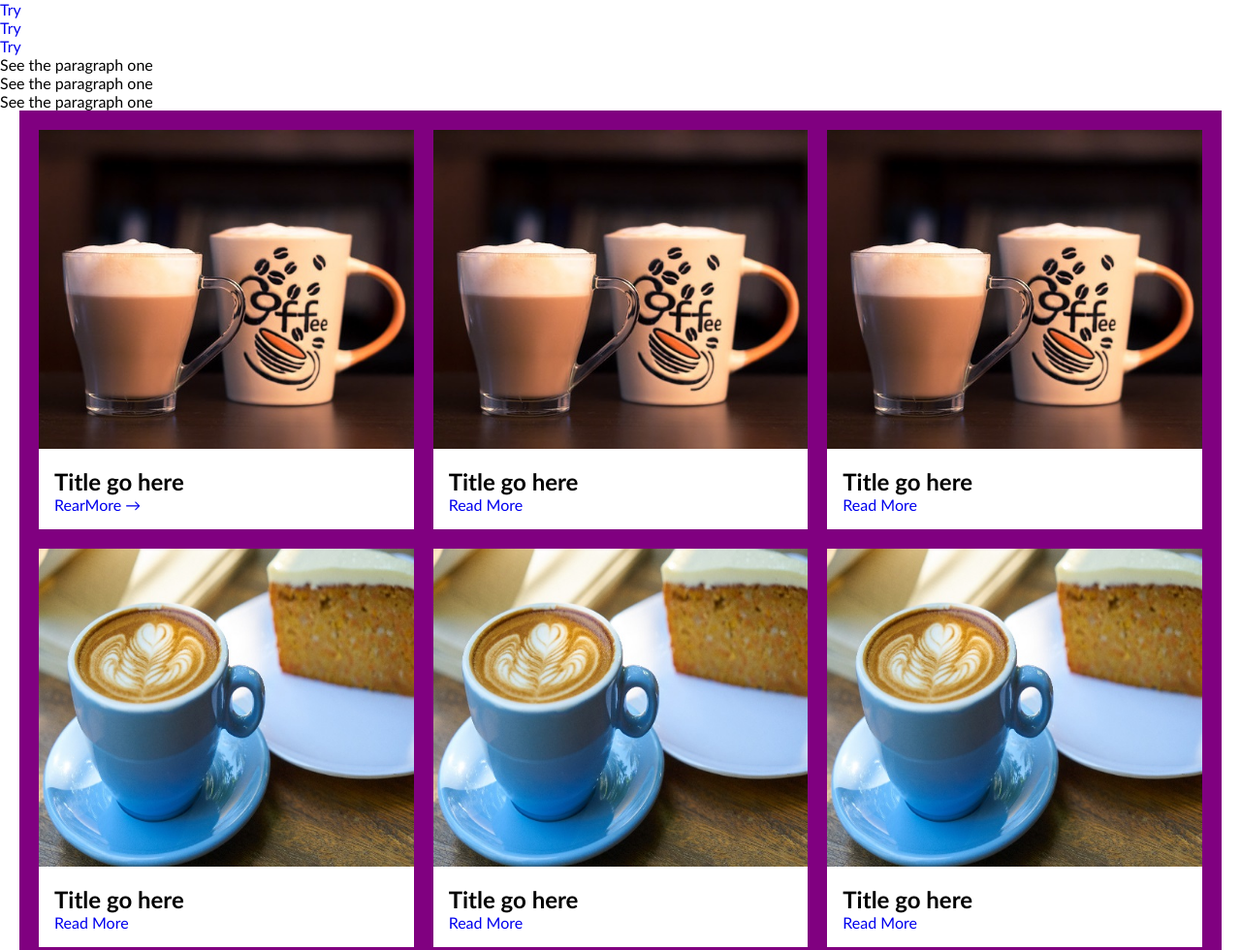
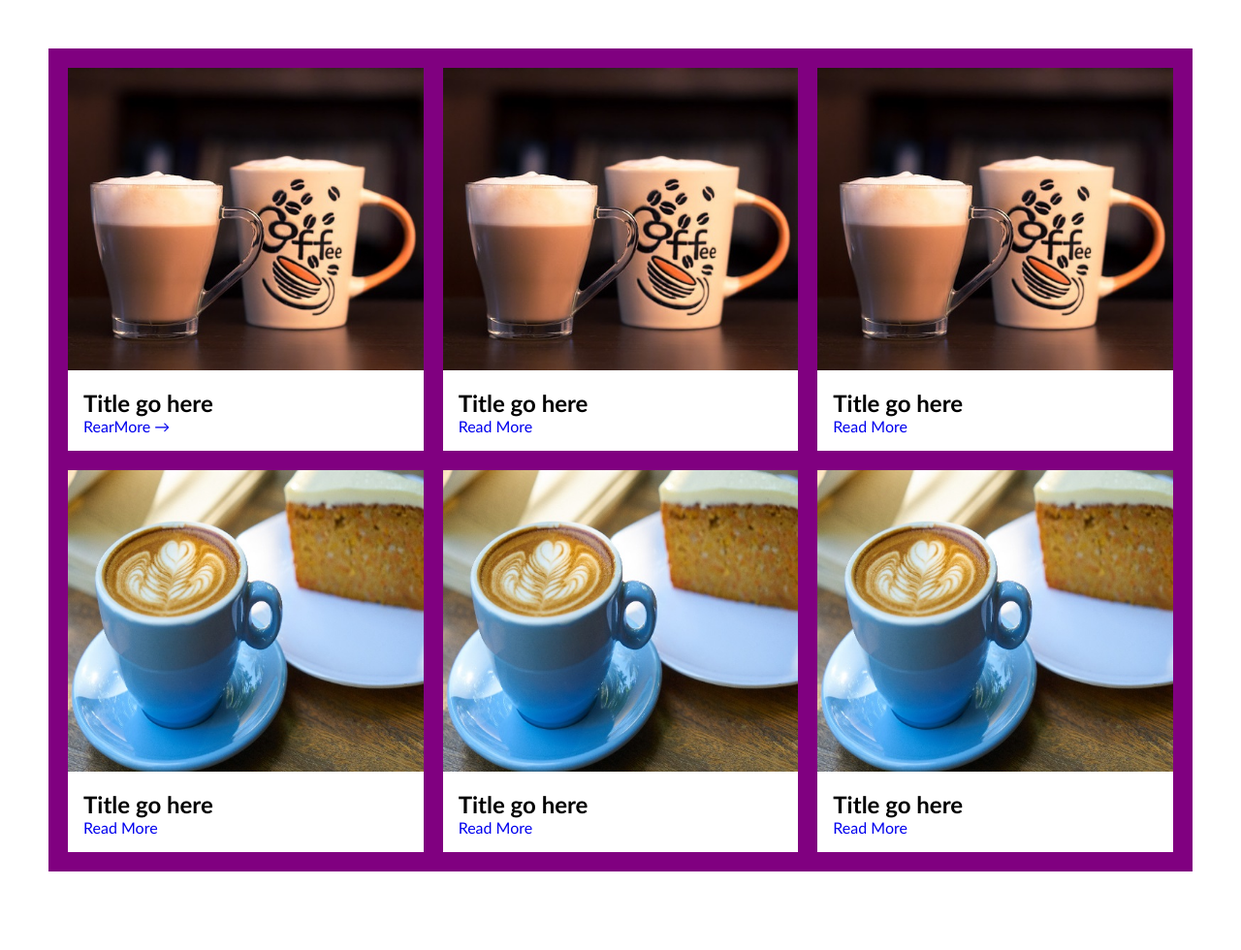
Before and after one commit to jelsonjay/lightbox, a plain HTML site: page index.html in a window 1280 px wide. Shown: the top 980 px of the page at 97% size. After the commit the page ends 949 px from the top, so only its background shows below. Drawn offline with Linux system fonts and the light colour scheme.

Commit message:
update chanhes

```diff
--- a/css/master.css
+++ b/css/master.css
@@ -32,6 +32,7 @@ a {
 }
 /*====container=====*/
 .container {
+	padding: 50px;
 }
 
 /*====work=====*/
--- a/index.html
+++ b/index.html
@@ -9,18 +9,7 @@
 </head>
 <body>
   <div class="container">
-   <div class="modal">
-    <div class="modal__links">
-    <p><a href="#one">Try</a></p>
-    <p><a href="#two">Try</a></p>
-    <p><a href="#three">Try</a></p>
-    </div>
-    <div class="modal__text">
-    <p><a id="#one">See the paragraph one</a></p>
-    <p><a id="#one">See the paragraph one</a></p>
-    <p><a id="#one">See the paragraph one</a></p>
-    </div>
-   </div>
+
 
 
    <div class="work" id="work">
```
